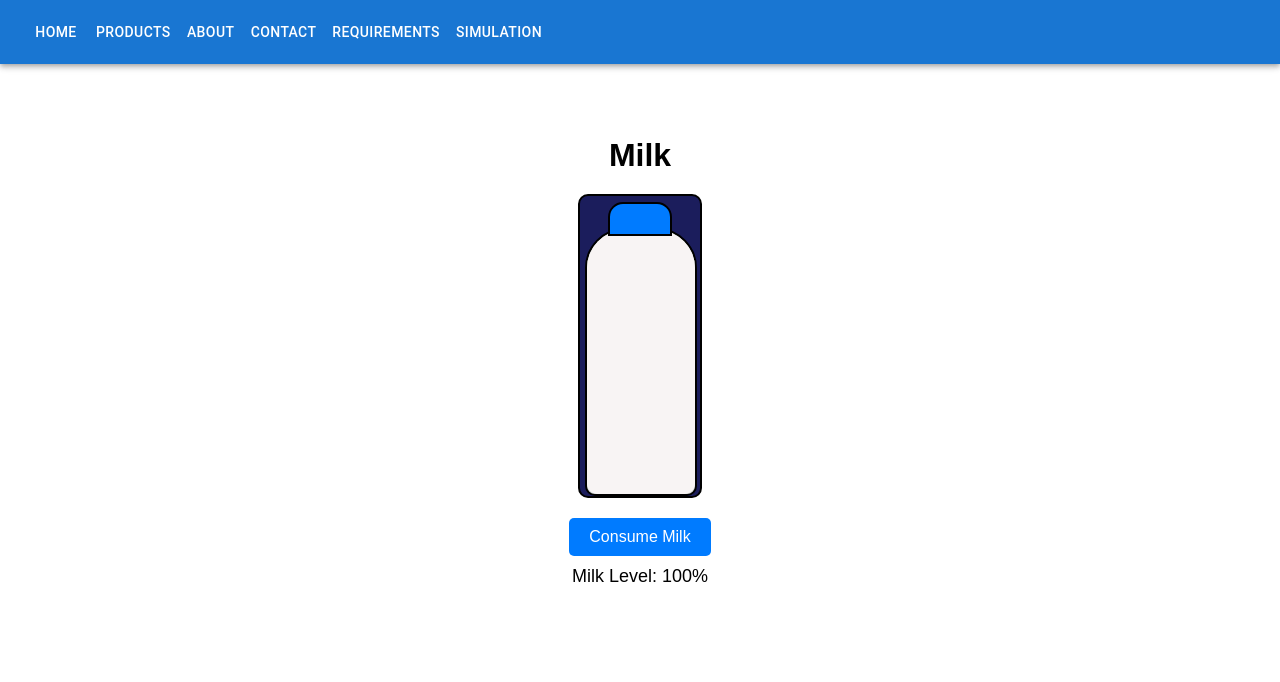
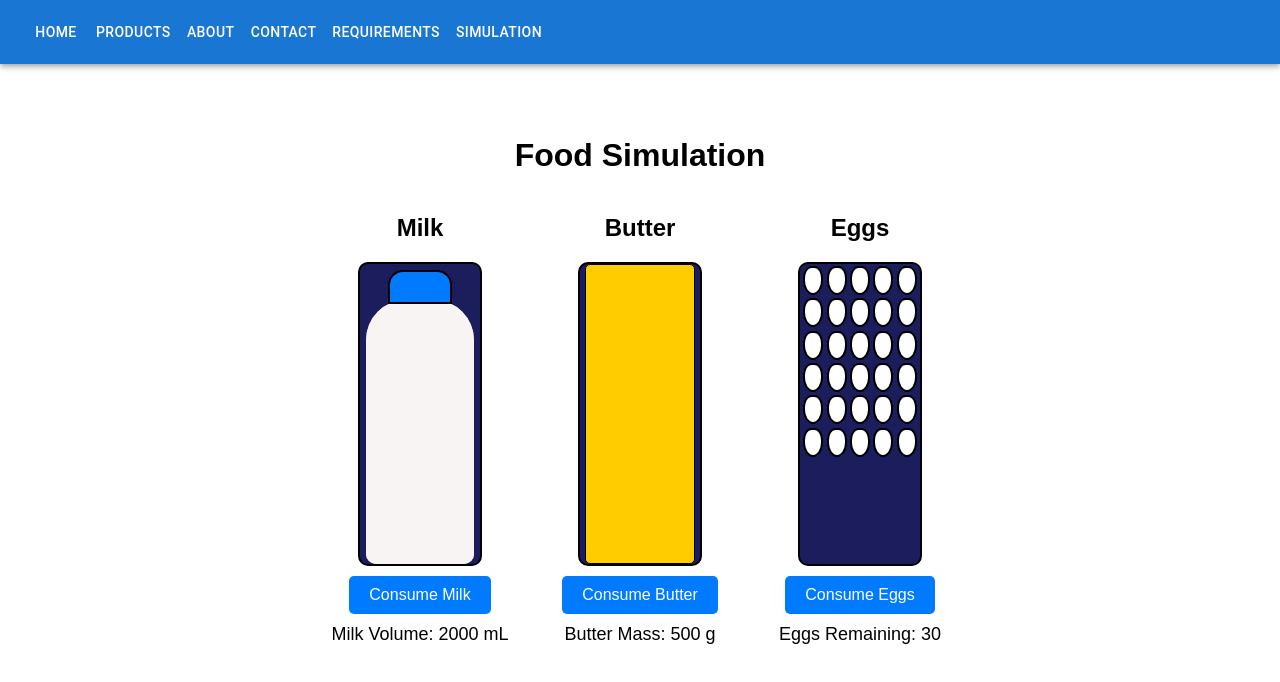
Before and after one commit to Chanuka-ChandraYapa/Machine_Customer, a React (Create React App) app in the folder ecommerce-frontend/: page /simulation in a window 1280 px wide. Shown: the top 682 px of the page. Built offline with nearby package versions, Linux system fonts and the light colour scheme.

Commit message:
simulation for butter and egg

```diff
--- /dev/null
+++ b/ecommerce-frontend/src/components/Individual.js
@@ -0,0 +1,22 @@
+import React from "react";
+import "./ReusableCard.css";
+
+const Individual = ({ count }) => {
+  // Calculate styles based on the count
+  const itemSize = Math.max(100 / Math.ceil(Math.sqrt(count)), 10); // Adjust item size proportionally
+  const itemStyle = {
+    width: `${itemSize * 0.8}%`,
+    height: `${itemSize * 0.5}%`,
+    margin: `${Math.max(2 - count * 0.02, 0.5)}%`, // Reduce margin as count increases
+  };
+
+  return (
+    <div className="individual-container">
+      {Array.from({ length: count }, (_, index) => (
+        <div key={index} className="individual-item" style={itemStyle}></div>
+      ))}
+    </div>
+  );
+};
+
+export default Individual;
--- /dev/null
+++ b/ecommerce-frontend/src/components/Liquid.js
@@ -0,0 +1,20 @@
+import React from "react";
+import "./ReusableCard.css";
+
+const Liquid = ({ volume, maxVolume }) => {
+  const heightPercentage = (volume / maxVolume) * 100;
+
+  return (
+    <div className="liquid-container">
+      <div className="lid"></div>
+      <div className="bottle">
+        <div
+          className="liquid-level"
+          style={{ height: `${heightPercentage}%` }}
+        ></div>
+      </div>
+    </div>
+  );
+};
+
+export default Liquid;
--- /dev/null
+++ b/ecommerce-frontend/src/components/ReusableCard.css
@@ -0,0 +1,115 @@
+.item {
+    text-align: center;
+    width: 200px;
+  }
+
+  .consume-button {
+    padding: 10px 20px;
+    background-color: #007bff;
+    color: #fff;
+    border: none;
+    border-radius: 5px;
+    cursor: pointer;
+    font-size: 16px;
+  }
+
+  .consume-button:hover {
+    background-color: #0056b3;
+  }
+
+  p {
+    margin-top: 10px;
+    font-size: 18px;
+  }
+
+  /* Liquid */
+  .liquid-container {
+    width: 120px;
+    height: 300px;
+    border: 2px solid #000;
+    background-color: #1b1d5c;
+    position: relative;
+    margin: 10px auto;
+    overflow: hidden;
+    border-radius: 10px;
+  }
+
+  .lid {
+    width: 50%;
+    height: 10%;
+    background-color: #007bff;
+    border-radius: 15px 15px 0 0;
+    position: absolute;
+    top: 2%;
+    left: 50%;
+    transform: translateX(-50%);
+    z-index: 10;
+    border: 2px solid #000;
+  }
+
+  .bottle {
+    width: 90%;
+    height: 88%;
+    background-color: #cfd4d1;
+    position: absolute;
+    bottom: 0;
+    left: 5%;
+    z-index: 5;
+    border-radius: 40px 40px 10px 10px;
+    overflow: hidden;
+    border: 1% solid #000;
+  }
+
+  .liquid-level {
+    width: 100%;
+    position: absolute;
+    bottom: 0;
+    left: 0;
+    transition: height 0.3s ease;
+    background-color: #f8f4f4;
+  }
+
+  /* Solid */
+  .solid-container {
+    width: 120px;
+    height: 300px;
+    display: flex;
+    flex-direction: column-reverse;
+    align-items: center;
+    justify-content: flex-start;
+    border: 2px solid #000;
+    background-color: #1b1d5c;
+    margin: 10px auto;
+    border-radius: 10px;
+    overflow: hidden;
+  }
+
+  .solid-block {
+    width: 90%;
+    background-color: #ffcc00;
+    border: 1px solid #000;
+    border-radius: 5px;
+    transition: height 0.3s ease;
+  }
+
+  /* Individual */
+  .individual-container {
+    width: 120px;
+    height: 300px;
+    display: flex;
+    flex-wrap: wrap;
+    justify-content: center;
+    align-content: flex-start;
+    background-color: #1b1d5c;
+    border: 2px solid #000;
+    margin: 10px auto;
+    border-radius: 10px;
+    overflow: hidden;
+  }
+
+  .individual-item {
+    background-color: #fff;
+    border: 2px solid #000;
+    border-radius: 50% 50% 60% 60%;
+    transition: all 0.3s ease;
+  }
--- /dev/null
+++ b/ecommerce-frontend/src/components/ReusableCard.js
@@ -0,0 +1,17 @@
+import React from "react";
+import "./ReusableCard.css";
+
+const ReusableCard = ({ title, content, onConsume, label }) => {
+  return (
+    <div className="item">
+      <h2>{title}</h2>
+      {content}
+      <button onClick={onConsume} className="consume-button">
+        Consume {title}
+      </button>
+      <p>{label}</p>
+    </div>
+  );
+};
+
+export default ReusableCard;
--- /dev/null
+++ b/ecommerce-frontend/src/components/Solid.js
@@ -0,0 +1,17 @@
+import React from "react";
+import "./ReusableCard.css";
+
+const Solid = ({ mass, maxMass }) => {
+  const heightPercentage = (mass / maxMass) * 100;
+
+  return (
+    <div className="solid-container">
+      <div
+        className="solid-block"
+        style={{ height: `${heightPercentage}%` }}
+      ></div>
+    </div>
+  );
+};
+
+export default Solid;
--- a/ecommerce-frontend/src/pages/Simulation.css
+++ b/ecommerce-frontend/src/pages/Simulation.css
@@ -1,5 +1,3 @@
-/* Simulation.css */
-
 .simulation-container {
     display: flex;
     flex-direction: column;
@@ -13,55 +11,19 @@
     margin-bottom: 20px;
   }
 
-  .milk-container {
-    width: 120px;
-    height: 300px;
-    border: 2px solid #000;
-    background-color: #1b1d5c;
-    position: relative;
-    margin-bottom: 20px;
-    overflow: hidden; /* Prevent milk from overflowing */
+  .food-items {
     display: flex;
-    flex-direction: column;
-    align-items: center;
-    border-radius: 10px 10px 10px 10px; /* Rounded top and flat bottom */
+    flex-wrap: wrap; /* Allow items to wrap to the next row */
+    gap: 20px; /* Space between items */
+    justify-content: center; /* Center items horizontally */
+    align-items: flex-start; /* Align items to the top */
+    max-width: 80%; /* Optional: Limit container width */
   }
 
-  .lid {
-    width: 50%;
-    height: 10%;
-    background-color: #007bff;
-    border-radius: 15px 15px 0 0;
-    position: absolute;
-    top: 2%;
-    left: 50%;
-    transform: translateX(-50%);
-    z-index: 10;
-    border: 2px solid #000;
-  }
-
-  .bottle {
-    width: 90%;
-    height: 88%;
-    background-color: #cfd4d1;
-    position: absolute;
-    bottom: 0;
-    left: 4%;
-    z-index: 5;
-    border-radius: 40px 40px 10px 10px; /* Rounded top and flat bottom */
-    overflow: hidden;
-    border: 2px solid #000;
-  }
-
-  .milk-level {
-    width: 100%;
-    position: absolute;
-    bottom: 0;
-    left: 0;
-    transition: height 0.3s ease;
-    background-color: #f8f4f4; /* Milk color */
-    z-index: 1;
-    border-radius: 0 0 10px 10px; /* Match the bottle's rounded bottom */
+  .item {
+    width: 200px;
+    text-align: center;
+    margin: 0 auto;
   }
 
   .consume-button {
--- a/ecommerce-frontend/src/pages/simulation.js
+++ b/ecommerce-frontend/src/pages/simulation.js
@@ -1,29 +1,45 @@
 import React, { useState } from "react";
-import "./Simulation.css"; // Optional for styling
+import ReusableCard from "../components/ReusableCard";
+import Liquid from "../components/Liquid";
+import Solid from "../components/Solid";
+import Individual from "../components/Individual";
+import "./Simulation.css";
 
 const Simulation = () => {
-  const [milkLevel, setMilkLevel] = useState(100); // Initial milk level at 100%
-
-  const consumeMilk = () => {
-    setMilkLevel((prev) => (prev > 10 ? prev - 10 : 0)); // Reduce milk by 10%, not below 0
-  };
+  const [milkVolume, setMilkVolume] = useState(2000); // Initial milk volume in mL
+  const [butterMass, setButterMass] = useState(500); // Initial butter mass in grams
+  const [eggCount, setEggCount] = useState(30); // Initial egg count
 
   return (
     <div className="simulation-container">
-      <h1>Milk</h1>
-      <div className="milk-container">
-        <div className="lid"></div>
-        <div className="bottle">
-          <div
-            className="milk-level"
-            style={{ height: `${milkLevel}%` }} // Adjust the milk level height
-          ></div>
-        </div>
+      <h1>Food Simulation</h1>
+      <div className="food-items">
+
+        {/* Milk */}
+        <ReusableCard
+          title="Milk"
+          content={<Liquid volume={milkVolume} maxVolume={1000} />}
+          onConsume={() => setMilkVolume((prev) => (prev > 100 ? prev - 100 : 0))}
+          label={`Milk Volume: ${milkVolume} mL`}
+        />
+
+        {/* Butter */}
+        <ReusableCard
+          title="Butter"
+          content={<Solid mass={butterMass} maxMass={500} />}
+          onConsume={() => setButterMass((prev) => (prev > 50 ? prev - 50 : 0))}
+          label={`Butter Mass: ${butterMass} g`}
+        />
+
+        {/* Eggs */}
+        <ReusableCard
+          title="Eggs"
+          content={<Individual count={eggCount} />}
+          onConsume={() => setEggCount((prev) => (prev > 0 ? prev - 1 : 0))}
+          label={`Eggs Remaining: ${eggCount}`}
+        />
+
       </div>
-      <button onClick={consumeMilk} className="consume-button">
-        Consume Milk
-      </button>
-      <p>Milk Level: {milkLevel}%</p>
     </div>
   );
 };
```
